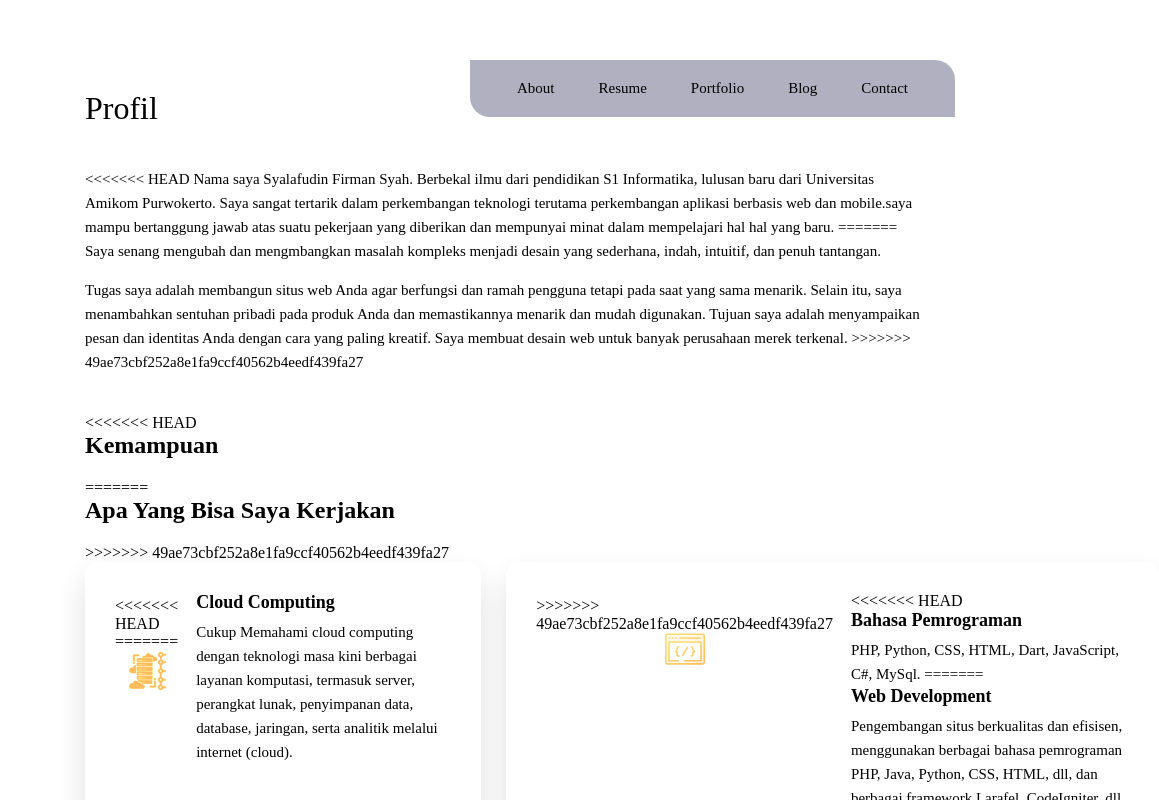
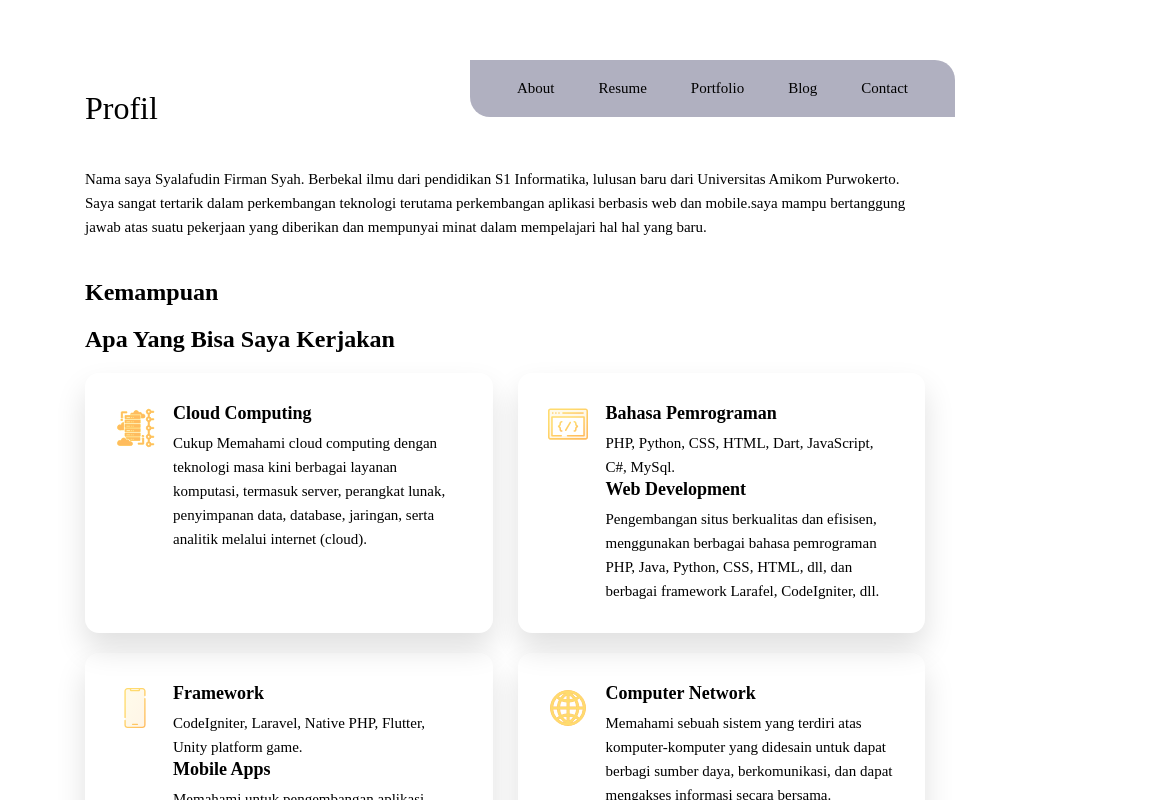
Before and after one commit to syalafudin/syalafudin.github.io, a plain HTML site: page index.html in a window 1280 px wide. Shown: the top 800 px of the page, 285-1444 px from the left, 1159 px wide, since content can reach past the window. Drawn offline with nearby package versions, Linux system fonts and the light colour scheme; a small style sheet from the web is missing.

Commit message:
initial commit 5

```diff
--- a/index.html
+++ b/index.html
@@ -257,7 +257,7 @@
 
         <section class="about-text">
           <p>
-<<<<<<< HEAD
+
             Nama saya Syalafudin Firman Syah.
             Berbekal ilmu dari pendidikan S1
             Informatika, lulusan baru dari
@@ -269,19 +269,6 @@
             pekerjaan yang diberikan dan
             mempunyai minat dalam mempelajari
             hal hal yang baru.
-=======
-            Saya senang mengubah dan mengmbangkan masalah kompleks menjadi desain yang sederhana, indah, intuitif, dan
-            penuh tantangan.
-          </p>
-
-          <p>
-            Tugas saya adalah membangun situs web Anda agar berfungsi dan ramah pengguna tetapi pada saat yang sama
-            menarik.
-            Selain itu, saya menambahkan sentuhan pribadi pada produk Anda dan memastikannya menarik dan mudah
-            digunakan.
-            Tujuan saya adalah menyampaikan pesan dan identitas Anda dengan cara yang paling kreatif.
-            Saya membuat desain web untuk banyak perusahaan merek terkenal.
->>>>>>> 49ae73cbf252a8e1fa9ccf40562b4eedf439fa27
           </p>
         </section>
 
@@ -292,19 +279,16 @@
 
         <section class="service">
 
-<<<<<<< HEAD
           <h3 class="h3 service-title">Kemampuan</h3>
-=======
           <h3 class="h3 service-title">Apa Yang Bisa Saya Kerjakan</h3>
->>>>>>> 49ae73cbf252a8e1fa9ccf40562b4eedf439fa27
+
 
           <ul class="service-list">
 
             <li class="service-item">
 
               <div class="service-icon-box">
-<<<<<<< HEAD
-=======
+
                 <img src="./assets/images/icon-cloud.svg
                 " alt="design icon" width="40">
               </div>
@@ -324,24 +308,23 @@
             <li class="service-item">
 
               <div class="service-icon-box">
->>>>>>> 49ae73cbf252a8e1fa9ccf40562b4eedf439fa27
+
                 <img src="./assets/images/icon-dev.svg" alt="Web development icon" width="40">
               </div>
 
               <div class="service-content-box">
-<<<<<<< HEAD
+
                 <h4 class="h4 service-item-title">Bahasa Pemrograman</h4>
 
                 <p class="service-item-text">
                   PHP, Python, CSS, HTML, Dart, JavaScript, C#, MySql.
-=======
+
                 <h4 class="h4 service-item-title">Web development</h4>
 
                 <p class="service-item-text">
                   Pengembangan situs berkualitas dan efisisen, menggunakan berbagai bahasa pemrograman PHP, Java,
                   Python, CSS, HTML, dll, dan berbagai framework Larafel,
                   CodeIgniter, dll.
->>>>>>> 49ae73cbf252a8e1fa9ccf40562b4eedf439fa27
                 </p>
               </div>
 
@@ -354,24 +337,22 @@
               </div>
 
               <div class="service-content-box">
-<<<<<<< HEAD
+
                 <h4 class="h4 service-item-title">Framework</h4>
 
                 <p class="service-item-text">
                   CodeIgniter, Laravel, Native PHP, Flutter, Unity platform game.
-=======
+
                 <h4 class="h4 service-item-title">Mobile apps</h4>
 
                 <p class="service-item-text">
                   Memahami untuk pengembangan aplikasi Mobile Android, dengan framework flutter dan bahasa pemrograman
                   dart.
->>>>>>> 49ae73cbf252a8e1fa9ccf40562b4eedf439fa27
                 </p>
               </div>
 
             </li>
-<<<<<<< HEAD
-=======
+
 
             <li class="service-item">
 
@@ -389,7 +370,6 @@
                 </p>
               </div>
             </li>
->>>>>>> 49ae73cbf252a8e1fa9ccf40562b4eedf439fa27
           </ul>
         </section>
 
@@ -489,14 +469,11 @@
               </a>
             </li>
             <li class="sertifikat-item">
-<<<<<<< HEAD
-=======
               <a href="./assets/images/mtk.png" mtk-lightbox="mtk" mtk-title="mtk">
                 <img src="./assets/images/mtk.png" alt="mtk" loading="lazy">
               </a>
             </li>
             <li class="sertifikat-item">
->>>>>>> 49ae73cbf252a8e1fa9ccf40562b4eedf439fa27
               <a href="./assets/images/api.PNG" mtk-lightbox="mtk" mtk-title="mtk">
                 <img src="./assets/images/api.PNG" alt="mtk" loading="lazy">
               </a>
@@ -660,11 +637,10 @@
 
               <h4 class="h4 timeline-item-title">Universitas Amikom Purwokerto</h4>
 
-<<<<<<< HEAD
+
               <span>2020 — 2024</span>
-=======
+
               <span>2020 — Sekarang</span>
->>>>>>> 49ae73cbf252a8e1fa9ccf40562b4eedf439fa27
 
               <p class="timeline-text">
                 Universitas Amikom Purwokerto merupakan perguruan tinggi yang berkonsentrasi dibidang Teknologi dan
@@ -830,11 +806,10 @@
 
         </section>
 
-<<<<<<< HEAD
         <!-- <section class="skill">
-=======
+
         <section class="skill">
->>>>>>> 49ae73cbf252a8e1fa9ccf40562b4eedf439fa27
+
 
           <h3 class="h3 skills-title">keterampilan</h3>
 
@@ -907,11 +882,9 @@
 
           </ul>
 
-<<<<<<< HEAD
+
         </section> -->
-=======
         </section>
->>>>>>> 49ae73cbf252a8e1fa9ccf40562b4eedf439fa27
 
       </article>
 
@@ -987,7 +960,7 @@
 
           <ul class="project-list">
 
-<<<<<<< HEAD
+
 
             <li class="project-item  active" data-filter-item data-category="web development">
               <a href="https://asrihomestay.com/" os-lightbox="os" os-title="os">
@@ -1025,8 +998,6 @@
               </a>
             </li>
 
-=======
->>>>>>> 49ae73cbf252a8e1fa9ccf40562b4eedf439fa27
             <li class="project-item  active" data-filter-item data-category="web development">
               <a href="./assets/images/linac.png" linac-lightbox="linac" linac-title="linac">
 
```
